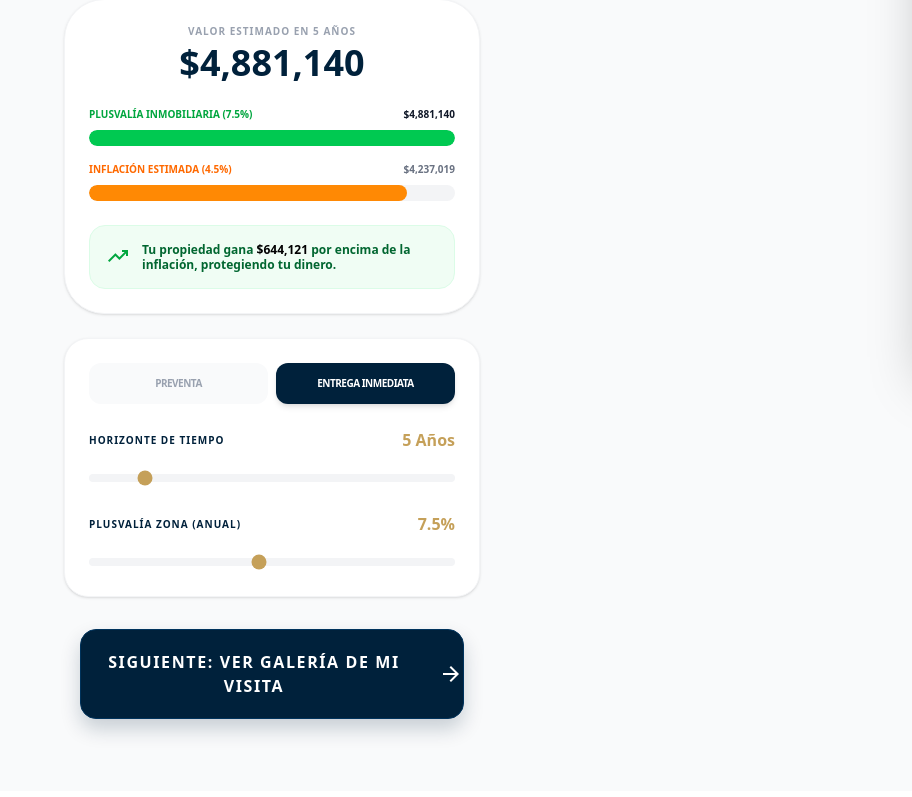
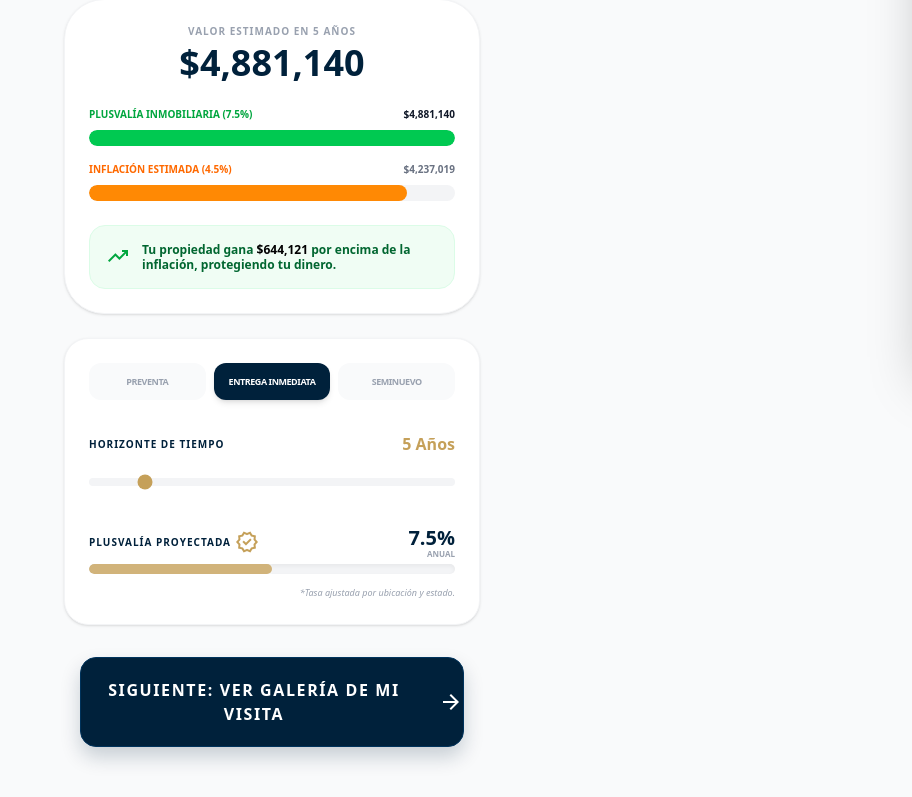
Before and after one commit to ajbeltranl17-cpu/appvisitaclientes, a React (Vite) app: page /plusvalia/1 in a window 1280 px wide. Shown: the part 431-1228 px from the top of the page, without its empty margins (368-1280 px from the left). Built offline with nearby package versions, Linux system fonts and the light colour scheme; no server answers.

Commit message:
Rediseño de Plusvalía

```diff
--- a/src/screens/CalculadoraPlusvalia.tsx
+++ b/src/screens/CalculadoraPlusvalia.tsx
@@ -4,12 +4,12 @@ import { EncabezadoGlobal } from '../components/EncabezadoGlobal';
 
 export const CalculadoraPlusvalia = () => {
   const { idVisita } = useParams();
-const navigate = useNavigate();
+  const navigate = useNavigate();
+
   // Datos Base (En Fase de Backend, estos llegarán de la extracción de las URLs por IA)
   const [precioOriginal, setPrecioOriginal] = useState(3400000);
   const [zonaAnalizada, setZonaAnalizada] = useState('Jardines del Virginia, Boca del Río');
 
-  const [tasaPlusvalia, setTasaPlusvalia] = useState(7.5);
   const [tasaInflacion, setTasaInflacion] = useState(4.5);
   const [anos, setAnos] = useState(5); // Ajustado a 5 años por defecto para impacto a mediano plazo
   const [estadoPropiedad, setEstadoPropiedad] = useState('Entrega Inmediata');
@@ -17,15 +17,26 @@ const navigate = useNavigate();
   const [valorFuturo, setValorFuturo] = useState(0);
   const [valorInflacion, setValorInflacion] = useState(0);
 
+  // Tasa base fija que vendrá de la URL en el Backend
+  const tasaBaseZona = 7.5;
+
+  // Lógica de ajuste dinámico según el estado de la propiedad
+  const obtenerTasaAjustada = () => {
+    if (estadoPropiedad === 'Preventa') return tasaBaseZona + 3.0; // Bono por riesgo/obra
+    if (estadoPropiedad === 'Seminuevo') return tasaBaseZona - 1.5; // Ajuste por depreciación física
+    return tasaBaseZona; // 'Entrega Inmediata'
+  };
+
+  const tasaPlusvalia = obtenerTasaAjustada();
+
   useEffect(() => {
-    const bonoPreventa = estadoPropiedad === 'Preventa' ? 1.12 : 1;
-
-    const futuro = (precioOriginal * bonoPreventa) * Math.pow(1 + tasaPlusvalia / 100, anos);
+    // Calculamos el valor futuro usando la tasa dinámicamente ajustada
+    const futuro = precioOriginal * Math.pow(1 + tasaPlusvalia / 100, anos);
     const inflacion = precioOriginal * Math.pow(1 + tasaInflacion / 100, anos);
 
     setValorFuturo(futuro);
     setValorInflacion(inflacion);
-  }, [precioOriginal, tasaPlusvalia, tasaInflacion, anos, estadoPropiedad]);
+  }, [precioOriginal, tasaPlusvalia, tasaInflacion, anos]);
 
   const formatearMoneda = (valor: number) =>
     new Intl.NumberFormat('es-MX', { style: 'currency', currency: 'MXN', maximumFractionDigits: 0 }).format(valor);
@@ -47,7 +58,7 @@ const navigate = useNavigate();
           <p className="text-gray-500 text-sm mt-2">Proyecta el crecimiento de tu inversión frente a la inflación.</p>
         </section>
 
-        {/* NUEVO: Tarjeta de Transparencia (Datos Extraídos) */}
+        {/* Tarjeta de Transparencia (Datos Extraídos) */}
         <div className="bg-[#00213b] text-white rounded-3xl p-5 shadow-md flex flex-col gap-4 relative overflow-hidden">
            <div className="absolute top-0 right-0 w-24 h-24 bg-white/5 rounded-full -mr-10 -mt-10 pointer-events-none"></div>
 
@@ -119,14 +130,14 @@ const navigate = useNavigate();
         </div>
 
         {/* Ajustes */}
-        <div className="bg-white rounded-3xl p-6 shadow-sm border border-gray-100 space-y-6">
+        <div className="bg-white rounded-3xl p-6 shadow-sm border border-gray-100 space-y-8">
 
-          <div className="grid grid-cols-2 gap-2">
-            {['Preventa', 'Entrega Inmediata'].map((status) => (
+          <div className="grid grid-cols-3 gap-2">
+            {['Preventa', 'Entrega Inmediata', 'Seminuevo'].map((status) => (
               <button
                 key={status}
                 onClick={() => setEstadoPropiedad(status)}
-                className={`py-3 rounded-xl font-bold text-[10px] uppercase tracking-tighter transition-all ${
+                className={`py-3 px-1 flex items-center justify-center text-center rounded-xl font-bold text-[9px] uppercase tracking-tighter transition-all leading-tight ${
                   estadoPropiedad === status
                   ? 'bg-[#00213b] text-white shadow-md'
                   : 'bg-gray-50 text-gray-400 border border-transparent hover:border-gray-200'
@@ -149,19 +160,34 @@ const navigate = useNavigate();
             />
           </div>
 
-          <div className="space-y-3">
-            <div className="flex justify-between items-center">
-              <label className="text-[10px] font-black text-[#00213b] uppercase tracking-widest">Plusvalía Zona (Anual)</label>
-              <span className="font-bold text-[#C5A059]">{tasaPlusvalia}%</span>
+          {/* DATO FIJO DE AUTORIDAD: PLUSVALÍA DE LA ZONA */}
+          <div className="space-y-3 mt-6">
+            <div className="flex justify-between items-center mb-1">
+              <label className="text-[10px] font-black text-[#00213b] uppercase tracking-widest flex items-center gap-1">
+                Plusvalía Proyectada
+                <span className="material-symbols-outlined text-[14px] text-[#C5A059]" title="Dato verificado por análisis de mercado">verified</span>
+              </label>
+              <div className="text-right">
+                <span className="text-xl font-black text-[#00213b]">{tasaPlusvalia}%</span>
+                <span className="text-[8px] block text-gray-400 font-bold uppercase -mt-1">Anual</span>
+              </div>
             </div>
-            <input
-              type="range" min="1" max="15" step="0.5"
-              value={tasaPlusvalia} onChange={(e) => setTasaPlusvalia(Number(e.target.value))}
-              className="w-full h-2 bg-gray-100 rounded-lg appearance-none cursor-pointer accent-[#C5A059]"
-            />
+
+            <div className="w-full bg-gray-100 h-2.5 rounded-full overflow-hidden shadow-inner relative">
+              <div
+                className="bg-[#C5A059] h-full rounded-full transition-all duration-500 relative"
+                style={{ width: `${(tasaPlusvalia / 15) * 100}%` }}
+              >
+                <div className="absolute top-0 left-0 w-full h-full bg-white opacity-20"></div>
+              </div>
+            </div>
+            <p className="text-[9px] text-gray-400 mt-1 flex justify-end items-center gap-1 font-medium italic">
+              *Tasa ajustada por ubicación y estado.
+            </p>
           </div>
         </div>
-{/* NUEVO BOTÓN DE SIGUIENTE PASO: GALERÍA */}
+
+        {/* NUEVO BOTÓN DE SIGUIENTE PASO: GALERÍA */}
         <div className="mt-8 pb-8 px-4">
           <button
             onClick={() => navigate(`/galeria/${idVisita}`)}
```
